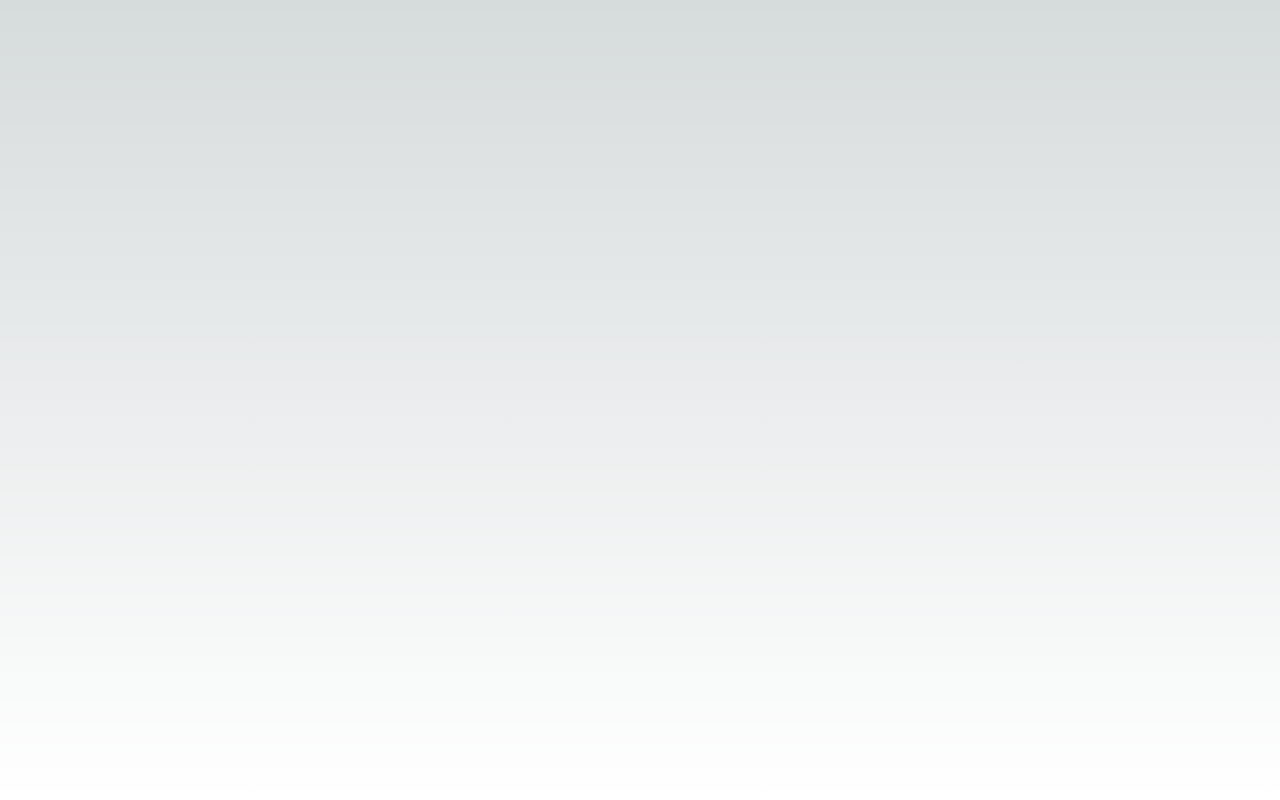
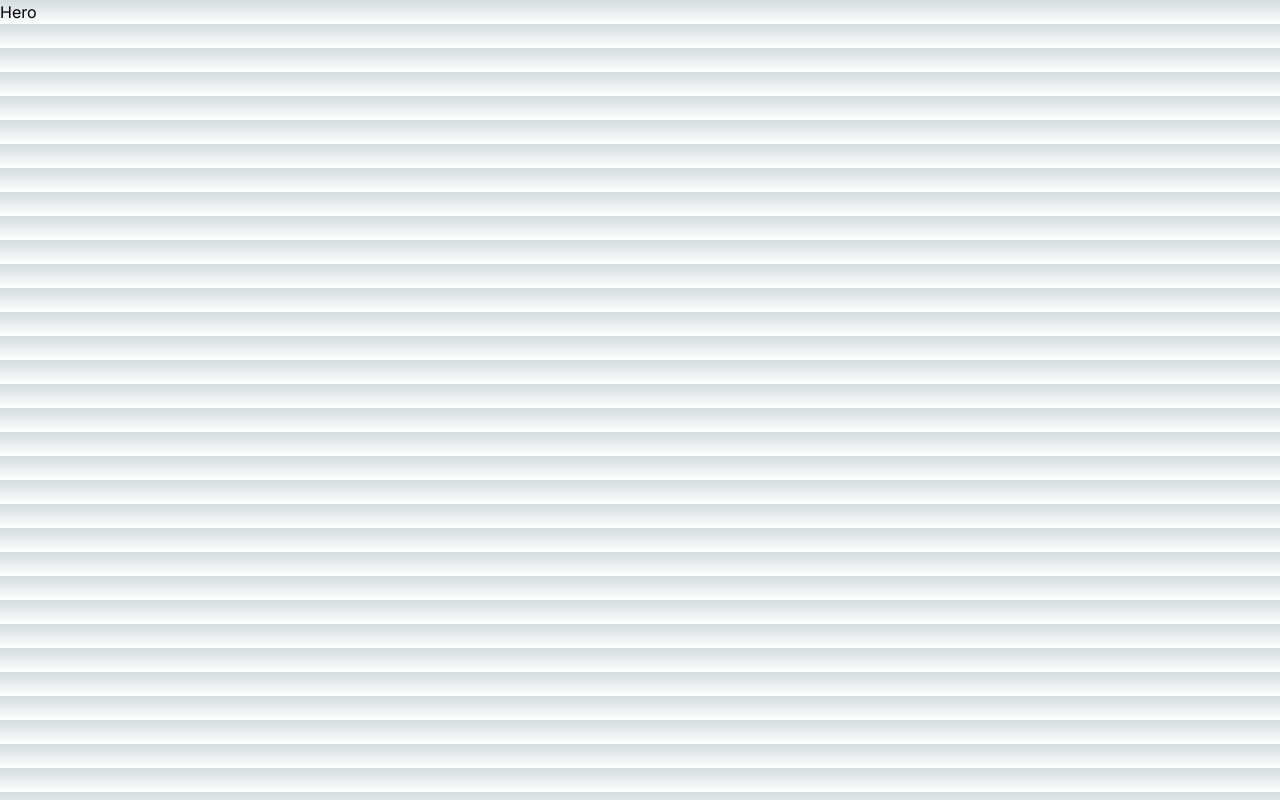
Before and after one commit to ahmedbouzid/cars-show, a Next.js app: page / in a window 1280 px wide. Built offline with nearby package versions, Linux system fonts and the light colour scheme.

Commit message:
create hero component

```diff
--- a/app/page.tsx
+++ b/app/page.tsx
@@ -1,8 +1,10 @@
+import { Hero } from '@/components'
 import Image from 'next/image'
 
 export default function Home() {
   return (
-    <main className="flex min-h-screen flex-col items-center justify-between p-24">
+    <main className="overflow-hidden">
+      <Hero />
 
     </main>
   )
--- /dev/null
+++ b/components/Hero.tsx
@@ -0,0 +1,10 @@
+import Image from "next/image";
+function Hero( ) {
+    return (
+        <div>
+            Hero
+        </div>
+    );
+}
+
+export default Hero;
--- /dev/null
+++ b/components/index.ts
@@ -0,0 +1,4 @@
+import Hero from "./Hero";
+export {
+    Hero
+}
```
